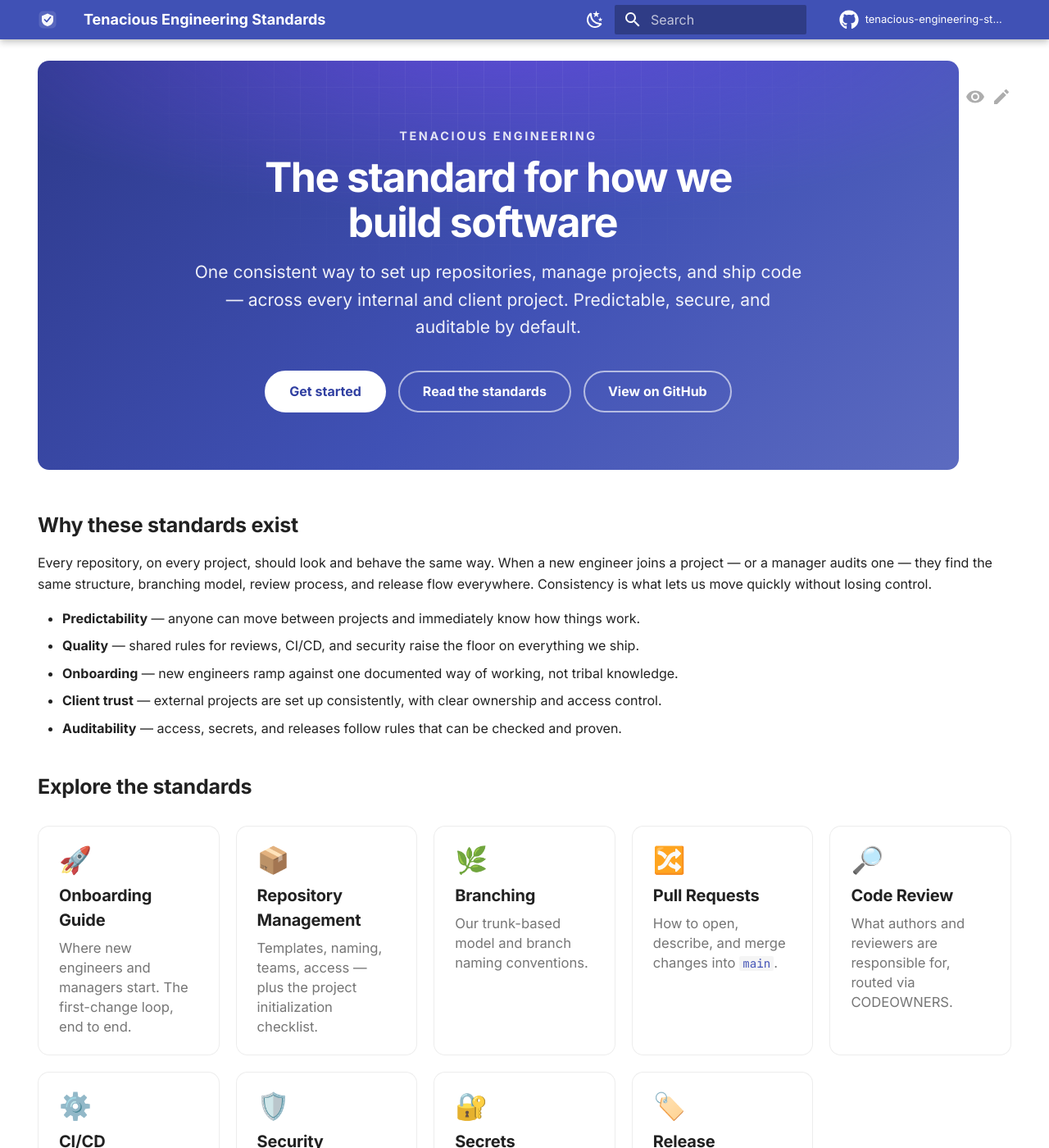
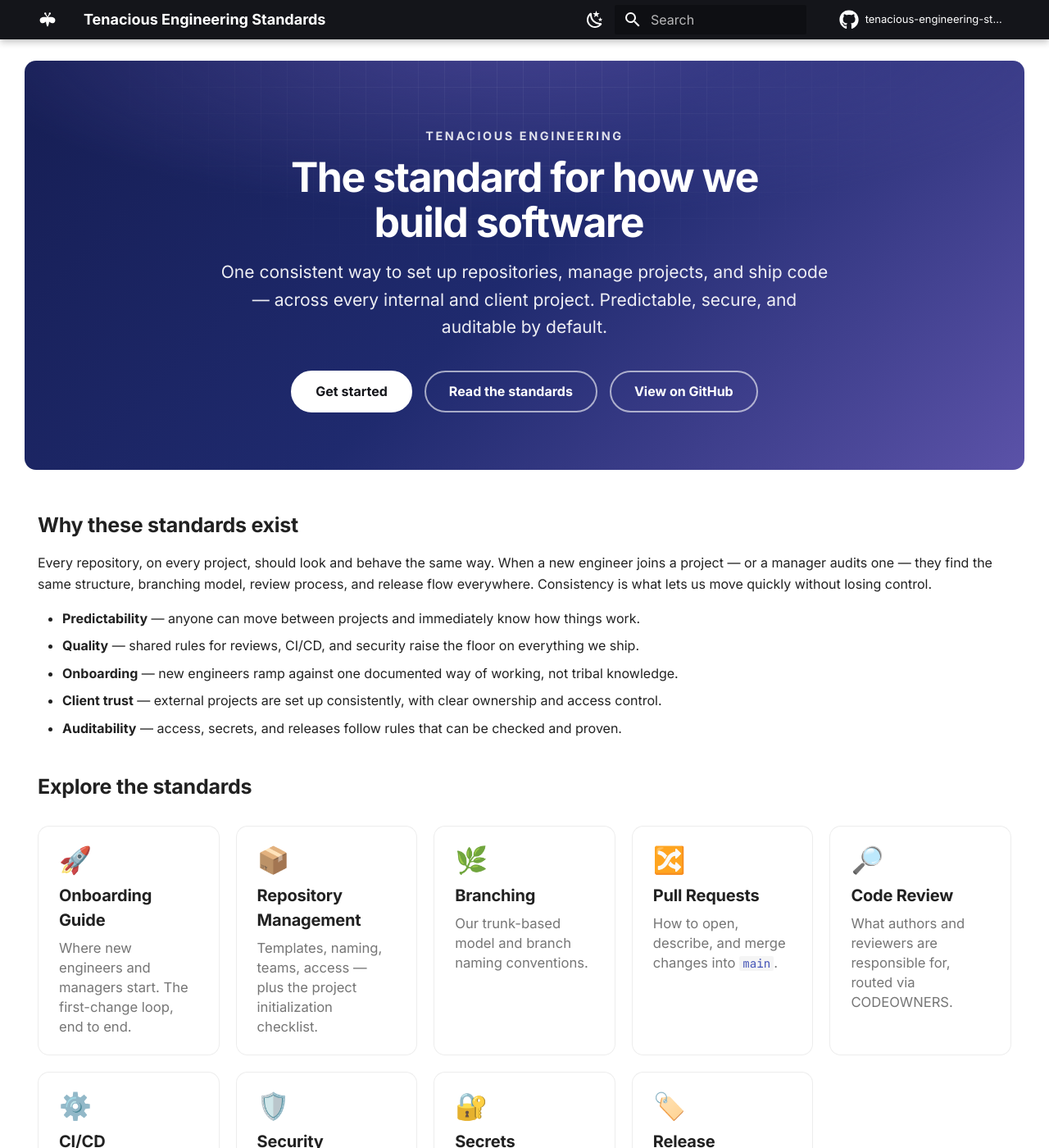
Before and after one commit to NuryeNigusMekonen/tenacious-engineering-standards, an MkDocs documentation site: the page built from docs/index.md, in a window 1280 px wide and 1400 px high. Shown: the whole window at 82% size. Built offline with MkDocs 1.6.1 and Material for MkDocs 9.7.7, drawn with Linux system fonts in a browser that asks for light colours; comment, search, counter and statistics services are not loaded; some of the changed text lies outside the part shown.

Commit message:
Apply Tenacious brand identity; disable page edit/view from site
- Replace logo + favicon with the Tenacious firefly mark
- Brand palette: purple #5B52A8 / navy #1F2A6E across hero, header, cards
- Remove content.action.edit/view and edit_uri so pages can't be edited from the site
- Update site author and copyright to Tenacious Intelligence Corporation

```diff
--- a/docs/assets/extra.css
+++ b/docs/assets/extra.css
@@ -1,10 +1,14 @@
 /* ===== Tenacious Engineering Standards — brand + landing page ===== */
 
+/* Brand palette taken from the Tenacious Intelligence firefly logo:
+   purple mark #5B52A8, navy wordmark #1F2A6E */
 :root {
-  --md-primary-fg-color:        #4051b5;
-  --md-primary-fg-color--light: #5c6bc0;
-  --md-primary-fg-color--dark:  #2e3a8c;
-  --md-accent-fg-color:         #7c4dff;
+  --md-primary-fg-color:        #1F2A6E;  /* navy — header / primary */
+  --md-primary-fg-color--light: #5B52A8;  /* purple */
+  --md-primary-fg-color--dark:  #161E54;
+  --md-accent-fg-color:         #5B52A8;  /* purple — links / accents */
+  --ten-purple:                 #5B52A8;
+  --ten-navy:                   #1F2A6E;
   --ten-radius: 14px;
   --ten-border: var(--md-default-fg-color--lightest);
 }
@@ -28,8 +32,8 @@
   text-align: center;
   color: #fff;
   background:
-    radial-gradient(1200px 400px at 50% -10%, rgba(124, 77, 255, 0.55), transparent 60%),
-    linear-gradient(135deg, #2e3a8c 0%, #4051b5 55%, #5c6bc0 100%);
+    radial-gradient(1200px 400px at 50% -10%, rgba(91, 82, 168, 0.65), transparent 60%),
+    linear-gradient(135deg, #161E54 0%, #1F2A6E 50%, #5B52A8 100%);
   overflow: hidden;
 }
 .ten-hero::after {
@@ -118,8 +122,8 @@
 }
 .ten-card:hover {
   transform: translateY(-3px);
-  border-color: var(--md-primary-fg-color--light);
-  box-shadow: 0 10px 30px rgba(64, 81, 181, 0.15);
+  border-color: var(--ten-purple);
+  box-shadow: 0 10px 30px rgba(91, 82, 168, 0.18);
 }
 .ten-card .ten-card-icon {
   font-size: 1.6rem;
--- a/mkdocs.yml
+++ b/mkdocs.yml
@@ -1,12 +1,13 @@
 site_name: Tenacious Engineering Standards
 site_description: The official reference for engineering standards at Tenacious.
-site_author: Tenacious Engineering
+site_author: Tenacious Intelligence Corporation
 site_url: https://nuryenigusmekonen.github.io/tenacious-engineering-standards/
 
 # --- Repository integration ---
+# repo link is shown for reference, but page editing/viewing from the site is disabled.
 repo_name: tenacious-engineering-standards
 repo_url: https://github.com/NuryeNigusMekonen/tenacious-engineering-standards
-edit_uri: edit/main/docs/
+edit_uri: ""
 
 docs_dir: docs
 
@@ -20,14 +21,14 @@ theme:
   palette:
     - media: "(prefers-color-scheme: light)"
       scheme: default
-      primary: indigo
+      primary: black
       accent: deep purple
       toggle:
         icon: material/weather-night
         name: Switch to dark mode
     - media: "(prefers-color-scheme: dark)"
       scheme: slate
-      primary: indigo
+      primary: black
       accent: deep purple
       toggle:
         icon: material/weather-sunny
@@ -44,14 +45,10 @@ theme:
     - search.highlight
     - search.share
     - content.code.copy
-    - content.action.edit
-    - content.action.view
     - content.tooltips
     - toc.follow
   icon:
     repo: fontawesome/brands/github
-    edit: material/pencil
-    view: material/eye
 
 plugins:
   - search
@@ -105,4 +102,4 @@ extra:
   generator: false
 
 copyright: >
-  Copyright &copy; Tenacious Engineering — internal reference, maintained as code.
+  Copyright &copy; Tenacious Intelligence Corporation — internal reference, maintained as code.
```
Also changed, not shown: docs/assets/Tenacious Logo.png (added), docs/assets/favicon.svg, docs/assets/logo.svg.
